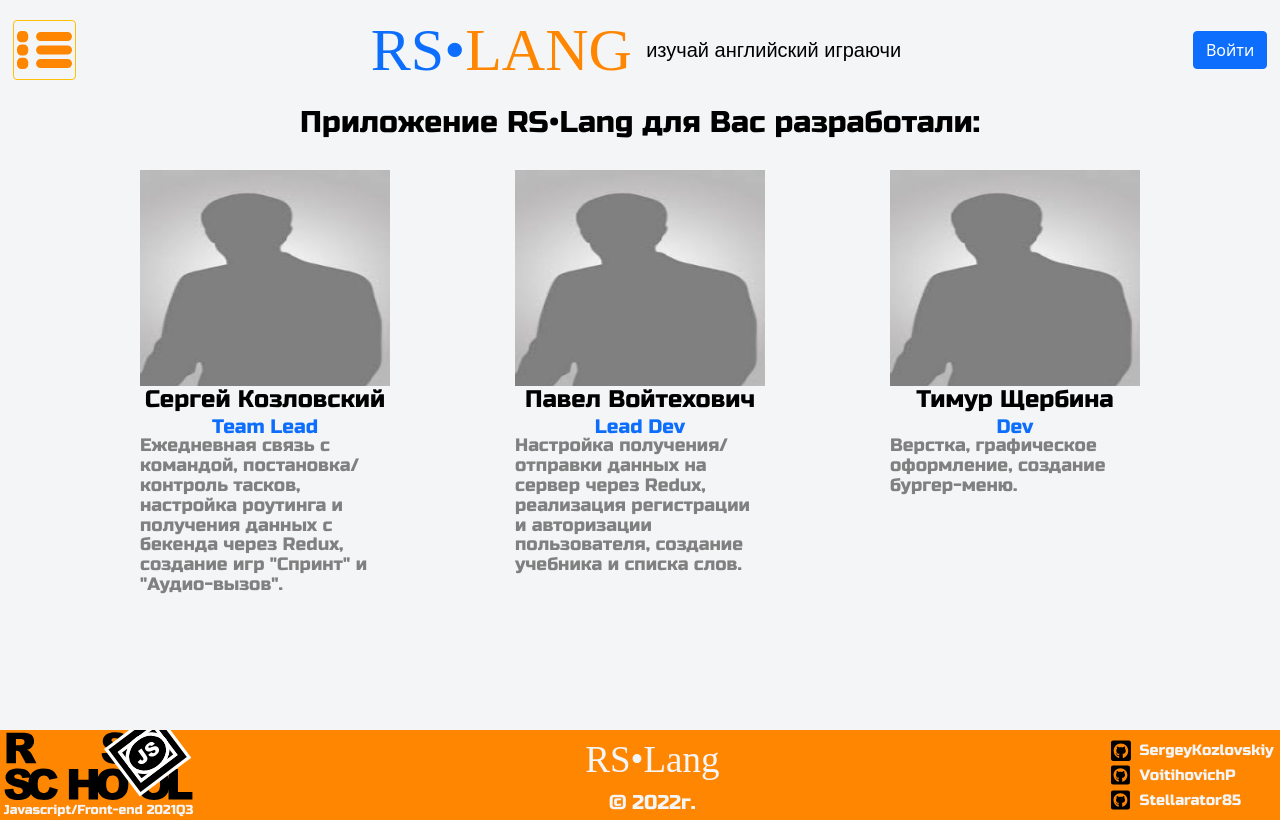
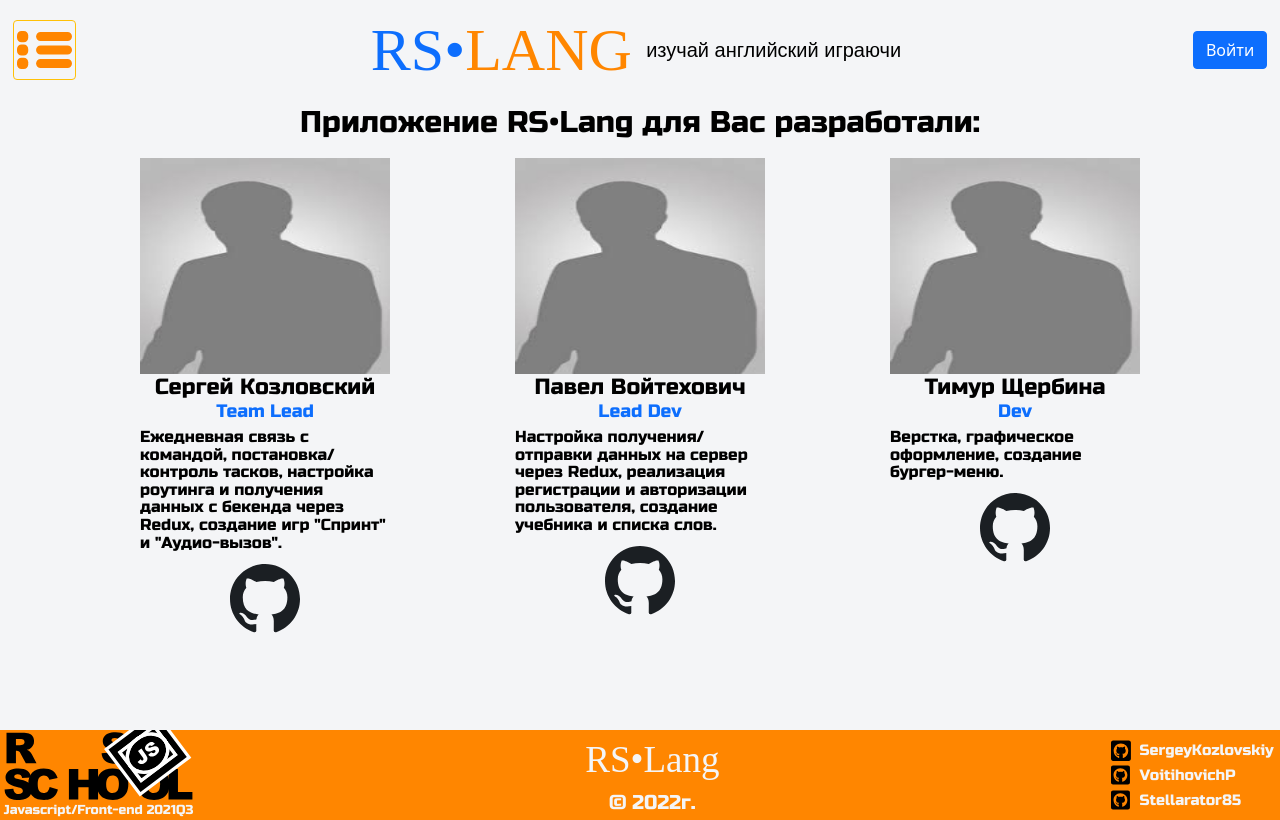
Before and after one commit to SergeyKozlovskiy/rslang, a React (Create React App) app: page /about in a window 1280 px wide. Built offline with nearby package versions, Linux system fonts and the light colour scheme; a web font is replaced by a local one.

Commit message:
feat: add statistics-page basic layout

```diff
--- a/src/components/header/header.tsx
+++ b/src/components/header/header.tsx
@@ -28,18 +28,18 @@
       <Button variant="outline-warning" className={Classes.menuButton} onClick={showMenu} ></Button>
       <ul id="menu_list" className={Classes.menuList}>
         <CloseButton variant="white" className={Classes.menuListCloseButton} onClick={showMenu}></CloseButton>
-        <li className={Classes.menuListItem}><Link className={Classes.menuListItemOption} to="/">{Text.menuOptionStartPage}</Link></li>
+        <li className={Classes.menuListItem}><Link className={Classes.menuListItemOption} to="/" onClick={showMenu}>{Text.menuOptionStartPage}</Link></li>
         {
           state.IsLogin === false
           ?
-          <li className={Classes.menuListItem}><Link className={Classes.menuListItemOption} to="/authorization">{Text.menuOptionLoginPage}</Link></li>
+          <li className={Classes.menuListItem}><Link className={Classes.menuListItemOption} to="/authorization" onClick={showMenu}>{Text.menuOptionLoginPage}</Link></li>
           :
           ''
         }
-        <li className={Classes.menuListItem}><Link className={Classes.menuListItemOption} to="/book">{Text.menuOptionWordList}</Link></li>
-        <li className={Classes.menuListItem}><Link className={Classes.menuListItemOption} to="/games">{Text.menuOptionMiniGames}</Link></li>
-        <li className={Classes.menuListItem}><Link className={Classes.menuListItemOption} to="/statistics">{Text.menuOptionStatPage}</Link></li>
-        <li className={Classes.menuListItem}><Link className={Classes.menuListItemOption} to="/about">{Text.menuOptionAbout}</Link></li>
+        <li className={Classes.menuListItem}><Link className={Classes.menuListItemOption} to="/book" onClick={showMenu}>{Text.menuOptionWordList}</Link></li>
+        <li className={Classes.menuListItem}><Link className={Classes.menuListItemOption} to="/games" onClick={showMenu}>{Text.menuOptionMiniGames}</Link></li>
+        <li className={Classes.menuListItem}><Link className={Classes.menuListItemOption} to="/statistics" onClick={showMenu}>{Text.menuOptionStatPage}</Link></li>
+        <li className={Classes.menuListItem}><Link className={Classes.menuListItemOption} to="/about" onClick={showMenu}>{Text.menuOptionAbout}</Link></li>
       </ul>
     </nav>
     <Link className={Classes.headerAppName} to="/">{Text.headerAppName}
--- a/src/pages/about/about.css
+++ b/src/pages/about/about.css
@@ -1,4 +1,4 @@
-.main_start-page {
+.main_about-page {
   font-family: var(--menu-font);
   font-size: 30px;
   height: inherit;
@@ -8,40 +8,54 @@
   align-items: center;
   color: var(--main-black-color);
 }
-.aboutPageContainer {
+.about-page-container {
   height: fit-content;
   display: flex;
   justify-content: space-between;
   align-items: flex-start;
   width: 100%;
   height: 60vh;
-  padding: 2% 10% 0 10%;
+  padding: 1% 10% 0 10%;
   font-size: 22px;
 }
-.aboutPageDevCard {
+.about-page-container_dev-card {
   width: 25%;
   text-align: left;
   display: flex;
   flex-direction: column;
-  font-size: 18px;
+  font-size: 16px;
   line-height: 110%;
-  color: gray;
+  color: var(--main-grey-color);
+  align-items: center;
+  height: 115%;
 }
 
-.aboutPageDevCardTitle {
-  font-size: 24px;
+.about-page-container_dev-card__image {
+  height: 27vh;
+  width: 100%;
+}
+
+.about-page-container_dev-card__title {
+  font-size: 22px;
   width: 100%;
   text-align: center;
   color: var(--main-black-color);
+  margin-bottom: 3px;
 }
-.aboutPageDevCardImage {
-  height: 27vh;
-  width: 100%;
-}
-.aboutPageDevCardPosition {
+
+.about-page-container_dev-card__position {
   color: var(--main-blue-color);
-  font-size: 19.5px;
+  font-size: 18px;
   width: 100%;
   text-align: center;
-  margin-top: -2.5%;
+  margin-bottom: 3%;
 }
+
+.about-page-container_dev-card__github {
+  width: fit-content;
+  min-height: fit-content;
+  display: flex;
+  justify-content: center;
+  border-radius: 60%;
+  margin-top: 5%;
+}
--- a/src/pages/about/about.tsx
+++ b/src/pages/about/about.tsx
@@ -3,15 +3,30 @@
 import 'bootstrap/dist/css/bootstrap.min.css';
 import { Text } from '../../types/enums';
 import { Classes } from '../../types/enums';
-import image from '../../assets/about/image.jpg';
+import DevPhoto from '../../assets/about/image.jpg';
+import GitHubLogo from '../../assets/svg/github-logo.svg';
 
 export const About: React.FC = () => (
-  <main className={Classes.mainStartPage} >
+  <main className={Classes.mainAboutPage} >
         {Text.aboutPageTitle}
-        <div className='aboutPageContainer'>
-            <div className='aboutPageDevCard'><img src={image} className='aboutPageDevCardImage' alt='Сергей Козловский'></img><h2 className='aboutPageDevCardTitle'>Сергей Козловский</h2><span className='aboutPageDevCardPosition'>Team Lead</span>Ежедневная связь с командой, постановка/контроль тасков, настройка роутинга и получения данных с бекенда через Redux, создание игр "Спринт" и "Аудио-вызов".</div>
-            <div className='aboutPageDevCard'><img src={image} className='aboutPageDevCardImage' alt='Павел Войтехович'></img><h2 className='aboutPageDevCardTitle'>Павел Войтехович</h2><span className='aboutPageDevCardPosition'>Lead Dev</span>Настройка получения/отправки данных на сервер через Redux, реализация регистрации и авторизации пользователя, создание учебника и списка слов.</div>
-            <div className='aboutPageDevCard'><img className='aboutPageDevCardImage' src={image} alt='Тимур Щербина'></img><h2 className='aboutPageDevCardTitle'>Тимур Щербина</h2><span className='aboutPageDevCardPosition'>Dev</span>Верстка, графическое оформление, создание бургер-меню.</div>
-        </div>
+    <div className={Classes.aboutPageContainer}>
+      <div className={Classes.aboutPageDevCard}><img src={DevPhoto} className={Classes.aboutPageDevCardImage} alt={Text.sergeyFullName}></img>
+        <h2 className={Classes.aboutPageDevCardTitle}>{Text.sergeyFullName}</h2>
+        <span className={Classes.aboutPageDevCardPosition}>Team Lead</span>{Text.sergeyTasksDescription}
+        <a href='https://github.com/SergeyKozlovskiy' rel="noreferrer" target='_blank' className={Classes.aboutPageDevCardGitHub}><img src={GitHubLogo} alt='GitHub'></img></a>
+      </div>
+      <div className={Classes.aboutPageDevCard}>
+        <img src={DevPhoto} className={Classes.aboutPageDevCardImage} alt={Text.pavelFullName}></img>
+        <h2 className={Classes.aboutPageDevCardTitle}>{Text.pavelFullName}</h2>
+        <span className={Classes.aboutPageDevCardPosition}>Lead Dev</span>{Text.pavelTasksDescription}
+        <a href='https://github.com/VoitihovichP' rel="noreferrer" target='_blank' className={Classes.aboutPageDevCardGitHub}><img src={GitHubLogo} alt='GitHub'></img></a>
+      </div>
+      <div className={Classes.aboutPageDevCard}>
+        <img className={Classes.aboutPageDevCardImage} src={DevPhoto} alt={Text.timurFullName}></img>
+        <h2 className={Classes.aboutPageDevCardTitle}>{Text.timurFullName}</h2>
+        <span className={Classes.aboutPageDevCardPosition}>Dev</span>{Text.timurTasksDescription}
+        <a href='https://github.com/Stellarator85' rel="noreferrer" target='_blank' className={Classes.aboutPageDevCardGitHub}><img src={GitHubLogo} alt='GitHub'></img></a>
+      </div>
+    </div>
   </main>
  );
--- /dev/null
+++ b/src/pages/statistics/statistics.css
@@ -0,0 +1,10 @@
+.main-statistics-page_title {
+  font-family: var(--menu-font);
+  font-size: 39px;
+  color: var(--main-black-color);
+  text-align: left;
+}
+
+.main-statistics-page_tabs {
+  margin-bottom: 1.3%;
+}
--- a/src/types/enums.ts
+++ b/src/types/enums.ts
@@ -42,7 +42,34 @@
   mainPromoPartThree = '? Не переживай, с нашим приложением ты можешь изучать язык как в привычном формате словаря, так и играя. Скорее жми кнопку "Начать"!',
   mainPromoSpanOne = 'English',
   mainPromoSpanTwo = 'London is the capital of Great Britan',
-  aboutPageTitle = 'Приложение RS•Lang для Вас разработали:'
+
+  mainStatisticsPageTitle = 'Ваша статистика',
+  mainStatisticsPageTabOneName ='general',
+  mainStatisticsPageTabOneTitle = "Общая",
+  mainStatisticsPageTabTwoName = 'sprint-game',
+  mainStatisticsPageTabTwoTitle = 'Спринт',
+  mainStatisticsPageTabThreeName = 'audiochallenge-game',
+  mainStatisticsPageTabThreeTitle = 'Аудио-вызов',
+  mainStatisticsPageTableHeadCellOneContent = '#',
+  mainStatisticsPageTableHeadCellTwoContent = 'Пользователь',
+  mainStatisticsPageTableHeadCellThreeContent = 'Cыгранных игр',
+  mainStatisticsPageTableHeadCellFourContent = 'Пройденных слов',
+  mainStatisticsPageTableHeadCellFiveContent = 'Правильных ответов',
+  mainStatisticsPageTableHeadCellSixContent = 'Рекорд правильных ответов подряд',
+  mainStatisticsPageTableRowOneCellOneContent = '1',
+  mainStatisticsPageTableRowOneCellTwoContent = 'Имярек',
+  mainStatisticsPageTableRowOneCellThreeContent = '0',
+  mainStatisticsPageTableRowOneCellFourContent = '0',
+  mainStatisticsPageTableRowOneCellFiveContent = '0%',
+  mainStatisticsPageTableRowOneCellSixContent = '0',
+
+  aboutPageTitle = 'Приложение RS•Lang для Вас разработали:',
+  sergeyFullName = 'Сергей Козловский',
+  pavelFullName = 'Павел Войтехович',
+  timurFullName = 'Тимур Щербина',
+  sergeyTasksDescription = 'Ежедневная связь с командой, постановка/контроль тасков, настройка роутинга и получения данных с бекенда через Redux, создание игр "Спринт" и "Аудио-вызов".',
+  pavelTasksDescription = 'Настройка получения/отправки данных на сервер через Redux, реализация регистрации и авторизации пользователя, создание учебника и списка слов.',
+  timurTasksDescription = 'Верстка, графическое оформление, создание бургер-меню.',
 }
 
 export enum API {
@@ -97,5 +124,18 @@
   formReg = 'registr',
   regPopup = 'registration-popup',
   logPopup = 'login-popup',
-  activePopup = 'popup-active'
+  activePopup = 'popup-active',
+  mainStatisticsPageTitle = 'main-statistics-page_title',
+  mainStatisticsPageTabs = 'main-statistics-page_tabs',
+
+
+
+
+  mainAboutPage='main_about-page',
+  aboutPageContainer = 'about-page-container',
+  aboutPageDevCard = 'about-page-container_dev-card',
+  aboutPageDevCardImage = 'about-page-container_dev-card__image',
+  aboutPageDevCardTitle = 'about-page-container_dev-card__title',
+  aboutPageDevCardPosition = 'about-page-container_dev-card__position',
+  aboutPageDevCardGitHub = 'about-page-container_dev-card__github',
 }
```
Also changed, not shown: src/pages/statistics/statistics.tsx (+91 -2 lines), src/assets/svg/github-logo.svg (added).
